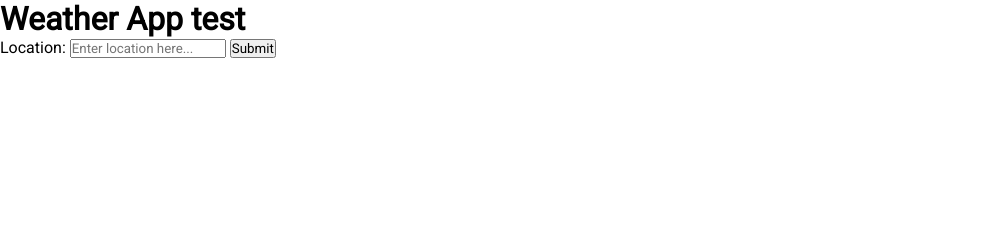
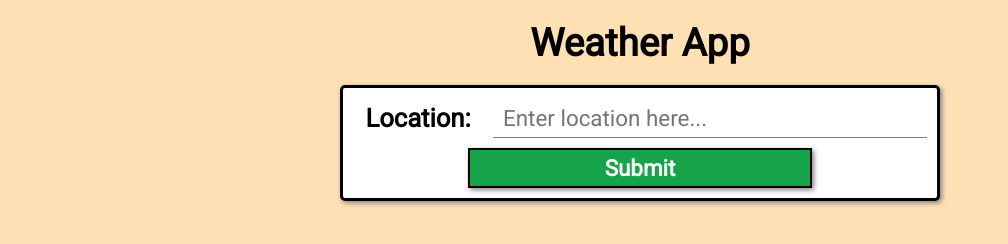
Before and after one commit to nedimburo/odin-weather-app, a website built with webpack: page dist/index.html in a window 1280 px wide. Shown: the whole page, without its empty margins (0-1008 px from the left). Built offline with nearby package versions, Linux system fonts and the light colour scheme.

Commit message:
Added style for webpage and form

```diff
--- a/dist/index.html
+++ b/dist/index.html
@@ -10,7 +10,7 @@
     <title>Odin Weather App</title>
 </head>
 <body>
-    <h1 id="main-title">Weather App test</h1>
+    <h1 id="main-title">Weather App</h1>
     <div id="location-form-container">
         <label for="location-input">Location:</label>
         <input type="text" name="location" id="location-input" placeholder="Enter location here...">
--- a/dist/style.css
+++ b/dist/style.css
@@ -3,4 +3,69 @@
     padding: 0;
     box-sizing: border-box;
     font-family: 'Roboto', sans-serif;
+    font-size: 16px;
 }
+
+body{
+    background-color: #ffe0b5;
+}
+
+#main-title{
+    text-align: center;
+    font-size: 2.4rem;
+    margin: 20px;
+}
+
+#location-form-container{
+    padding: 10px;
+    width: 600px;
+    margin: 0 auto;
+    border: 3px solid black;
+    border-radius: 5px;
+    background-color: white;
+    display: grid;
+    grid-template-rows: repeat(2, 1fr);
+    grid-template-columns: 130px 1fr;
+    gap: 10px;
+    box-shadow: 2px 2px 5px gray;
+}
+
+#location-form-container label{
+    grid-row: 1 / 2;
+    font-size: 1.6rem;
+    font-weight: 700;
+    justify-self: center;
+    align-self: center;
+}
+
+#location-form-container input{
+    grid-row: 1 / 2;
+    padding-left: 10px;
+    border: none;
+    border-bottom: 1px solid gray;
+    font-size: 1.4rem;
+}
+
+#location-form-container input:focus{
+    border-bottom: 1px solid #22d3ee;
+    outline: none !important;
+}
+
+#submit-location-button{
+    grid-column: 1 / 3;
+    grid-row: 2 / 3;
+    padding: 5px;
+    width: 60%;
+    justify-self: center;
+    font-size: 1.4rem;
+    font-weight: 700;
+    color: white;
+    background-color: #16a34a;
+    border: 2px solid black;
+    box-shadow: 2px 2px 5px gray;
+}
+
+#submit-location-button:hover{
+    color: black;
+    background-color: lightgray;
+}
```
